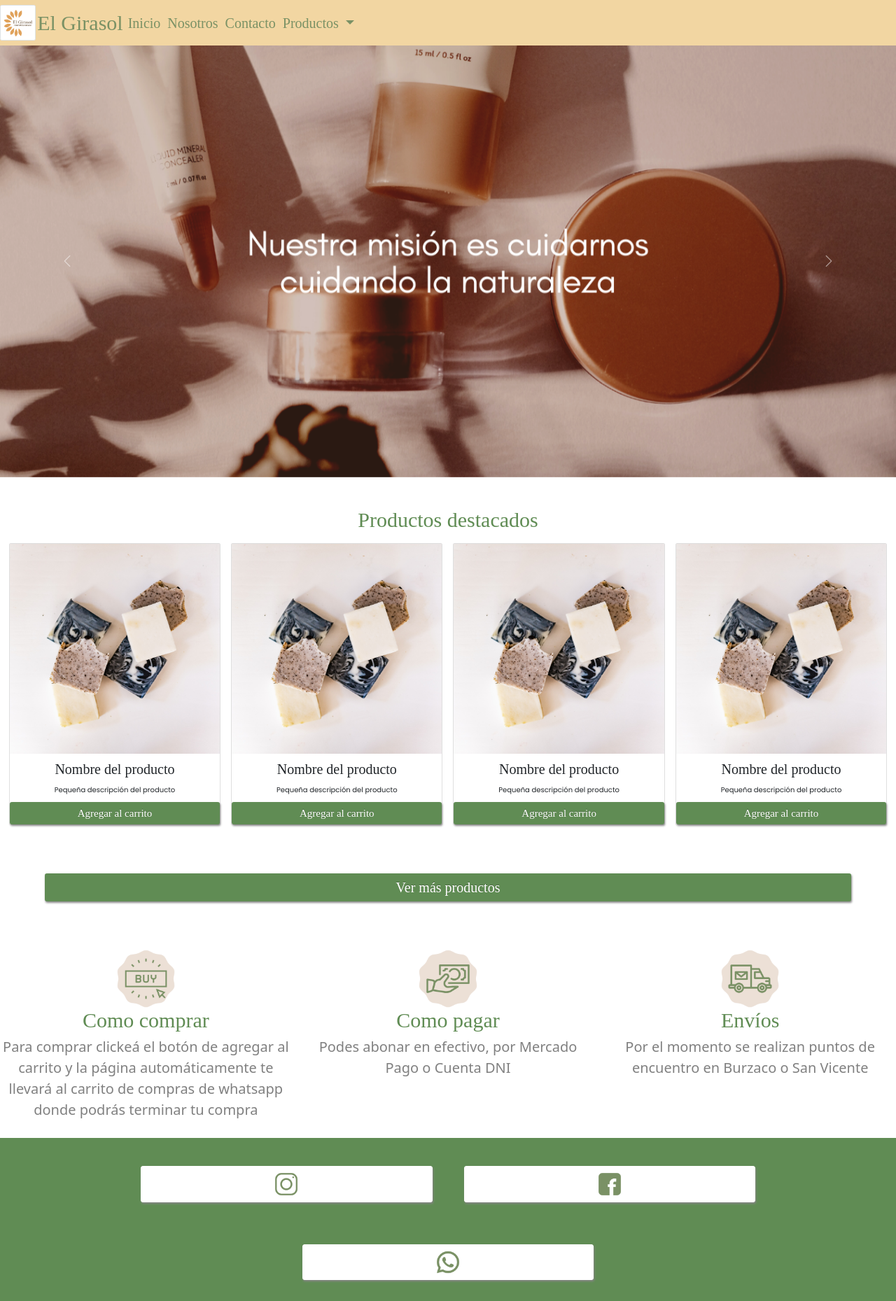
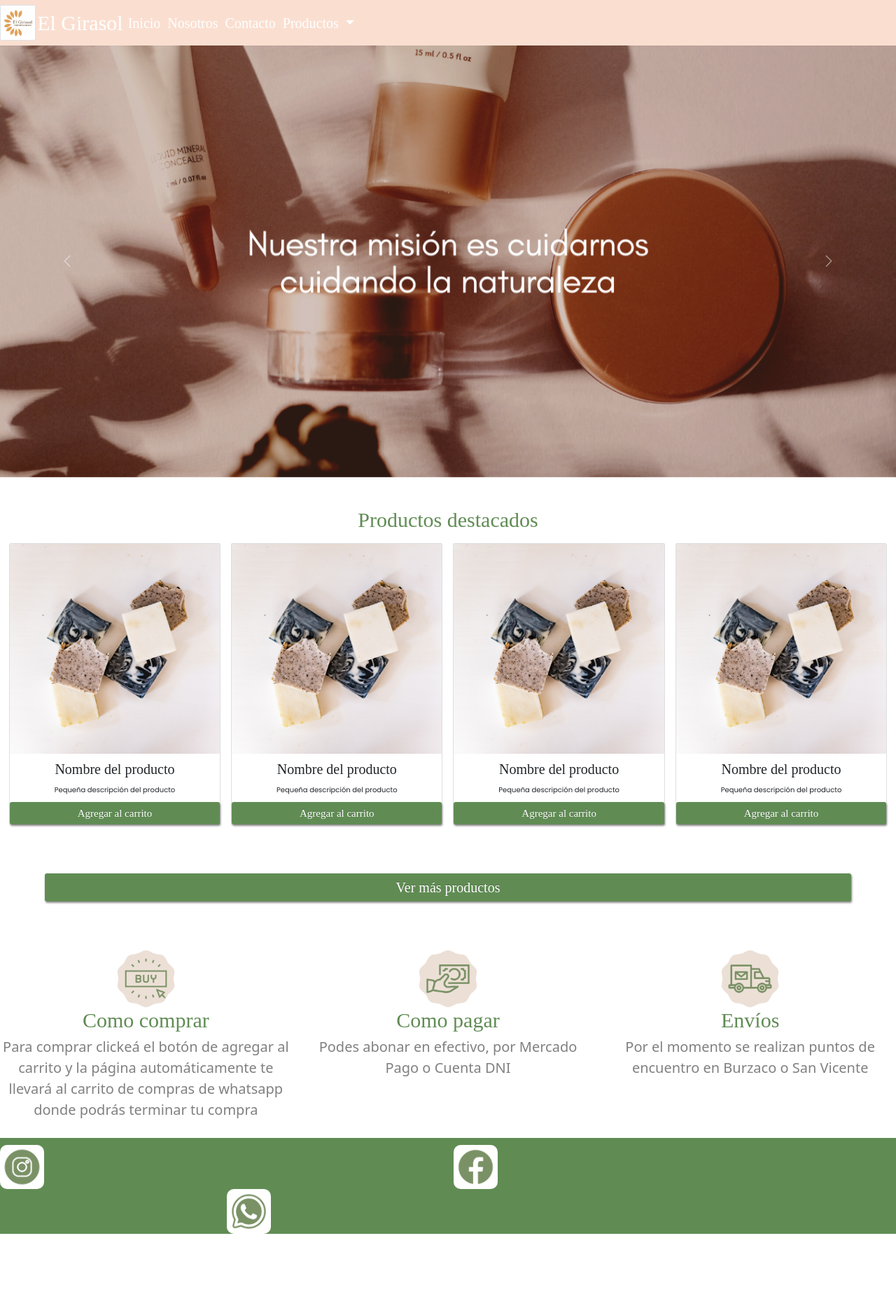
Before and after one commit to Naicolqui/TiendaElGirasol, a website: page index.html in a window 1280 px wide. Shown: the whole page at 70% size. After the commit the page ends 1763 px from the top, so only its background shows below. Drawn offline with nearby package versions, Linux system fonts and the light colour scheme; a web font is replaced by a local one.

Commit message:
Entrega SASS con operaciones

```diff
--- a/index.html
+++ b/index.html
@@ -151,22 +151,22 @@
       </div>
 
 
-      <footer class="text-center text-lg-start">
+      <footer class="text-center text-lg-start justify-content-center">
         <div class="container-footer d-flex justify-content-center">
           <div class="row  justify-content-center">
-            <div class="col-xs-8 col-sm-8 col-md-4 col-lg-4 col-xl-4 my-5 mx-4">
-              <a type="button" class="btn btn-primary btn-lg btn-floating" href="https://www.facebook.com/productos.elgirasol" style="border-color: white !important; background-color: white !important;">
-                <img class="img img-circle footer-imagen" src="imagenes/1.png" alt="Instagram">
+            <div class="btn--grande col-xs-8 col-sm-8 col-md-4 col-lg-4 col-xl-4 col-xxl-4">
+              <a class="link" href="https://www.facebook.com/productos.elgirasol">
+                <img class="img img-circle footer-imagen" src="imagenes/instagram.png" alt="Instagram">
               </a>
             </div>
-            <div class="col-xs-8 col-sm-8 col-md-4 col-lg-4 col-xl-4 my-5 mx-4">
-              <a type="button" class="btn btn-primary btn-lg btn-floating" href="https://www.facebook.com/productos.elgirasol" style="border-color: white !important; background-color: rgb(255, 255, 255) !important;">
-                <img class="img img-circle footer-imagen" src="imagenes/3.png" alt="Facebook">
+            <div class="btn--grande col-xs-8 col-sm-8 col-md-4 col-lg-4 col-xl-4 col-xxl-4">
+              <a class="link" href="https://www.facebook.com/productos.elgirasol">
+                <img class="img img-circle footer-imagen" src="imagenes/facebook.png" alt="Facebook">
               </a>
             </div>
-            <div class="col-xs-8 col-sm-8 col-md-4 col-lg-4 col-xl-4 my-5 mx-4">
-              <a type="button" class="btn btn-primary btn-lg btn-floating" href="https://www.facebook.com/productos.elgirasol" style="border-color: white !important; background-color: white !important;">
-                <img class="img img-circle footer-imagen" src="imagenes/2.png" alt="whatsapp">
+            <div class="btn--grande col-xs-8 col-sm-8 col-md-4 col-lg-4 col-xl-4 col-xxl-4">
+              <a class="link" href="https://www.facebook.com/productos.elgirasol">
+                <img class="img img-circle footer-imagen" src="imagenes/whatsapp.png" alt="whatsapp">
               </a>
             </div>
           </div>
--- a/scss/_variables.scss
+++ b/scss/_variables.scss
@@ -1,6 +1,6 @@
 $color-principal: #7A9165;
 $color-secundario: white;
-$color-terciario: #F2D6A2;
+$color-terciario: #FADFD1;
 $tamaño-titulos: 3rem;
 $tamaño-texto: 2rem;
 $tipografia-serif: 'Scheherazade New', serif;
--- a/scss/main.scss
+++ b/scss/main.scss
@@ -21,8 +21,8 @@ html {
 .navbar-brand {
     font-size: 3rem;
     font-family: $tipografia-serif;
-    font-style: normal;
-    color: $color-principal !important;
+    font-style: bold !important;
+    color: $color-secundario !important;
     margin: 2px;
 }
 
@@ -30,7 +30,7 @@ html {
     font-size: 2rem;
     font-family: $tipografia-serif;
     font-style: normal;
-    color: $color-principal !important;
+    color: $color-secundario !important;
 }
 
 .carousel-caption h3 {
@@ -102,7 +102,10 @@ h3 {
 .footer-imagen {
     max-width: 10%;
     height: inherit;
+    border-radius: 10px;
 }
+
+
 
 .text-center {
     background-color: #608C54;
@@ -312,3 +315,21 @@ h3 {
   .card:hover::before, .card:hover::after, .card:focus::before, .card:focus::after {
     transform: scale3d(1, 1, 1);
   }
+
+  /* Operaciones SASS */
+
+  @each $imagen in facebook, instagram, whatsapp {
+    .#{$imagen}-icon {
+          Background-image:
+           url('/images/#{$imagen}.png');
+     }
+ }
+
+ $tamaño: (chico: 10%, mediano: 30%, grande: 50%);
+
+ @each $tam, $px in $tamaño {
+    .btn--#{$tam} {
+        width: $px;
+        height: $px;
+    }
+ }
```
Also changed, not shown: css/pruebacss.css, imagenes/acondicionador.png (added), imagenes/facebook.png (added), imagenes/instagram.png (added), imagenes/jabon.png (added), imagenes/shampoo.png (added), imagenes/whatsapp.png (added), 2 other files.
